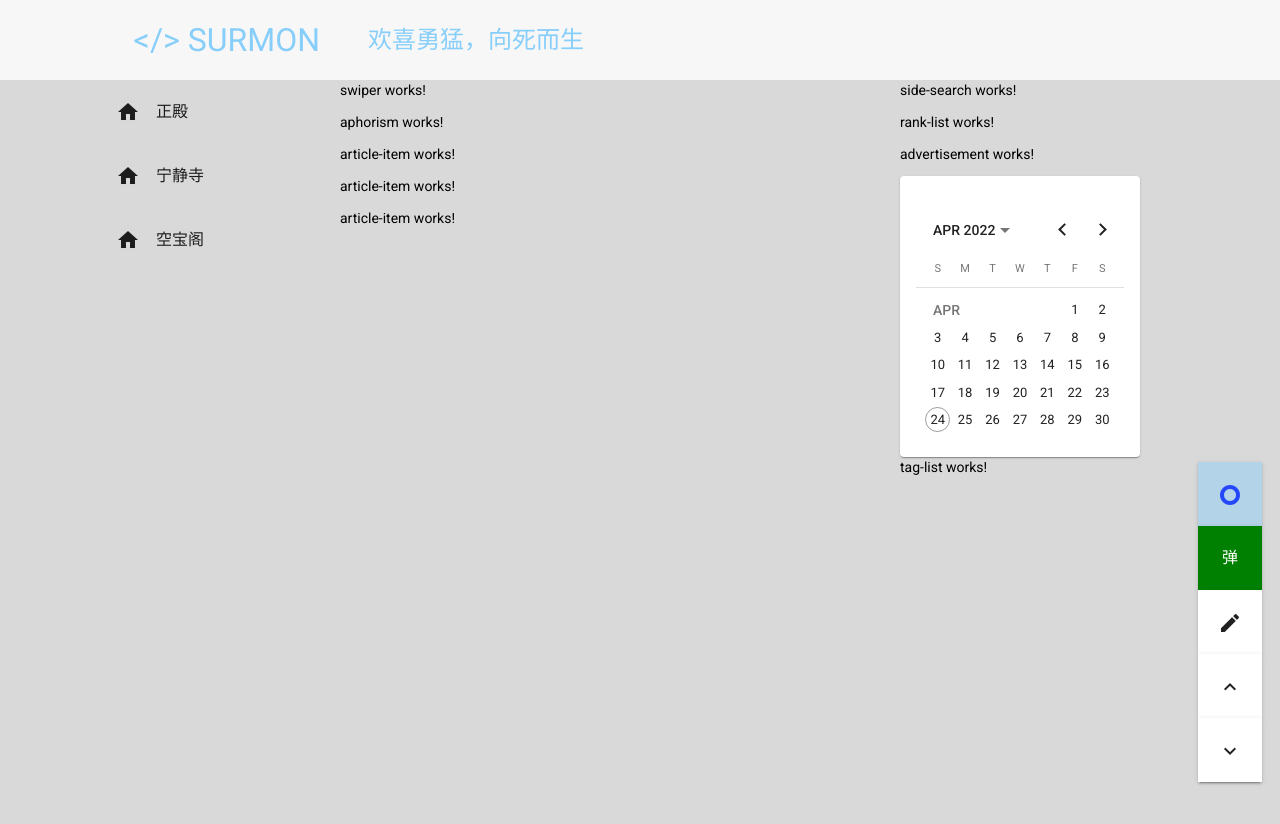
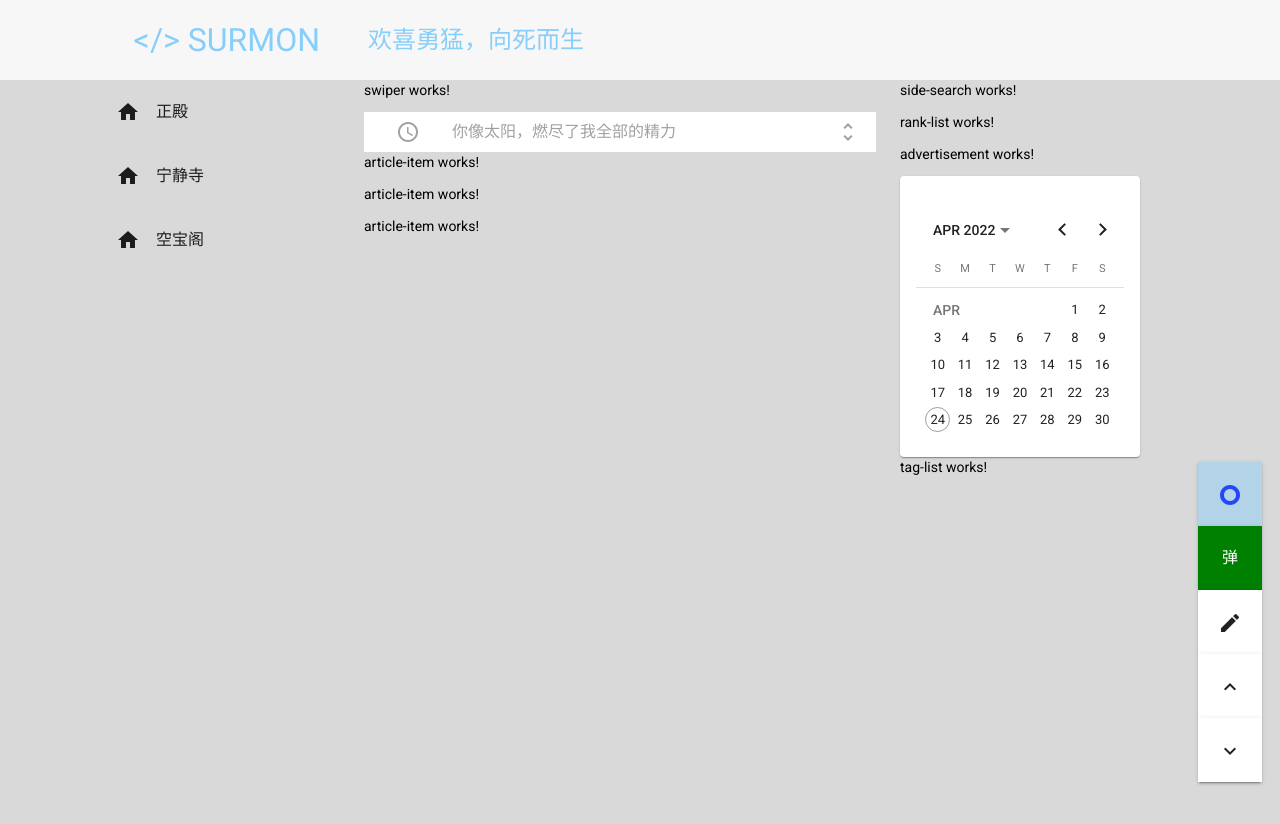
Before and after one commit to LoTwT/ng-blog, an Angular app in the folder packages/web/: page / in a window 1280 px wide. Shown: the top 824 px of the page. Built offline with nearby package versions, Linux system fonts and the light colour scheme.

Commit message:
feat(web): aphorism style

```diff
--- a/packages/web/src/app/aphorism/aphorism.component.html
+++ b/packages/web/src/app/aphorism/aphorism.component.html
@@ -1 +1,5 @@
-<p>aphorism works!</p>
+<div class="aphorism">
+  <mat-icon class="schedule">schedule</mat-icon>
+  <span class="text">你像太阳，燃尽了我全部的精力</span>
+  <mat-icon class="more">unfold_more</mat-icon>
+</div>
--- a/packages/web/src/app/aphorism/aphorism.component.less
+++ b/packages/web/src/app/aphorism/aphorism.component.less
@@ -0,0 +1,22 @@
+.aphorism {
+  display: flex;
+  justify-content: space-between;
+  align-items: center;
+  height: 40px;
+  background-color: white;
+  color: #a1a1a1;
+  font-size: 16px;
+
+  .schedule {
+    margin: 0 32px;
+  }
+
+  .text {
+    text-align: left;
+    flex: 1;
+  }
+
+  .more {
+    margin: 0 16px;
+  }
+}
--- a/packages/web/src/app/app.component.less
+++ b/packages/web/src/app/app.component.less
@@ -11,6 +11,7 @@
   }
 
   .content-body {
+    margin: 0 24px;
     flex: 1;
   }
 }
```
